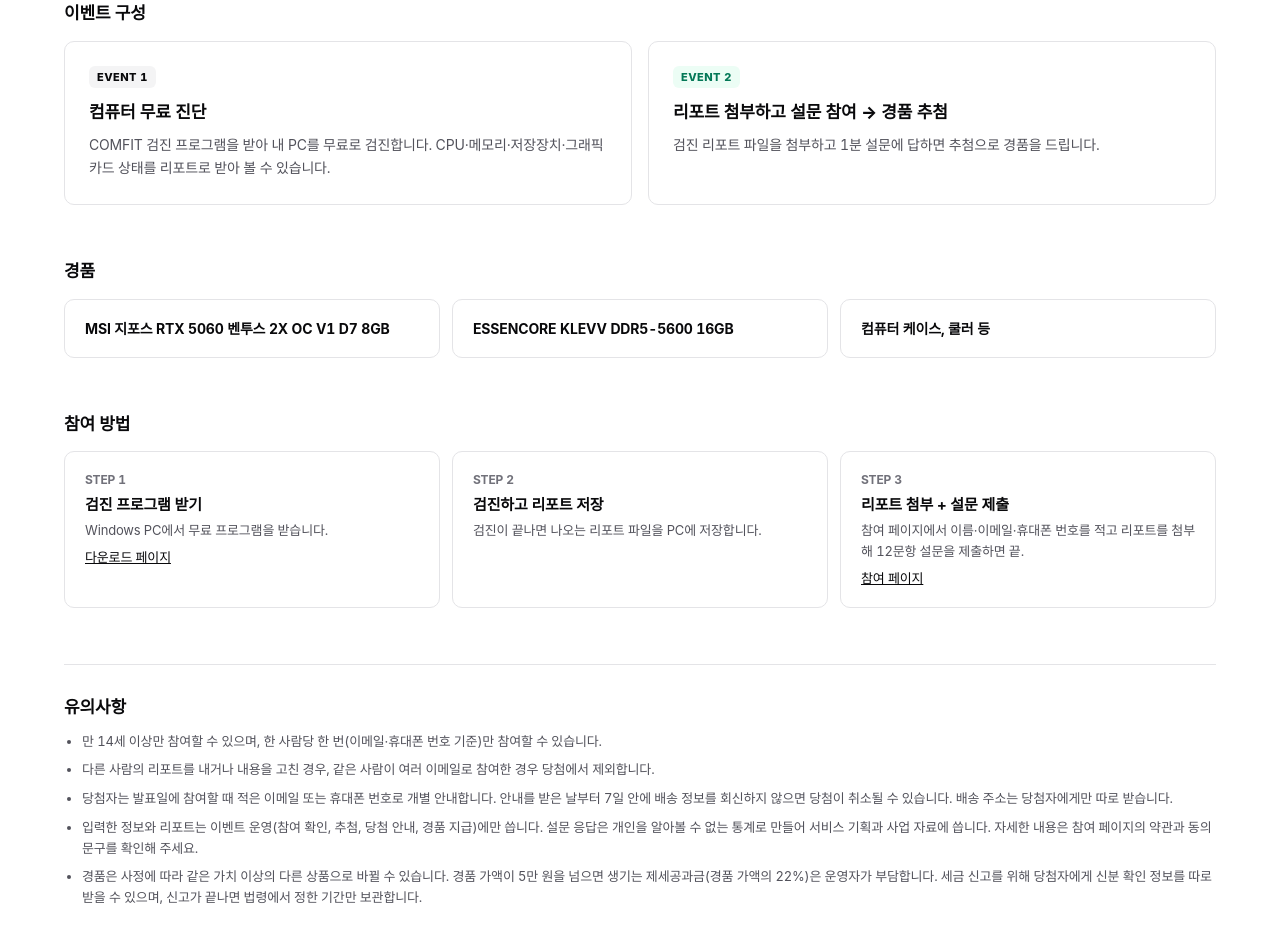
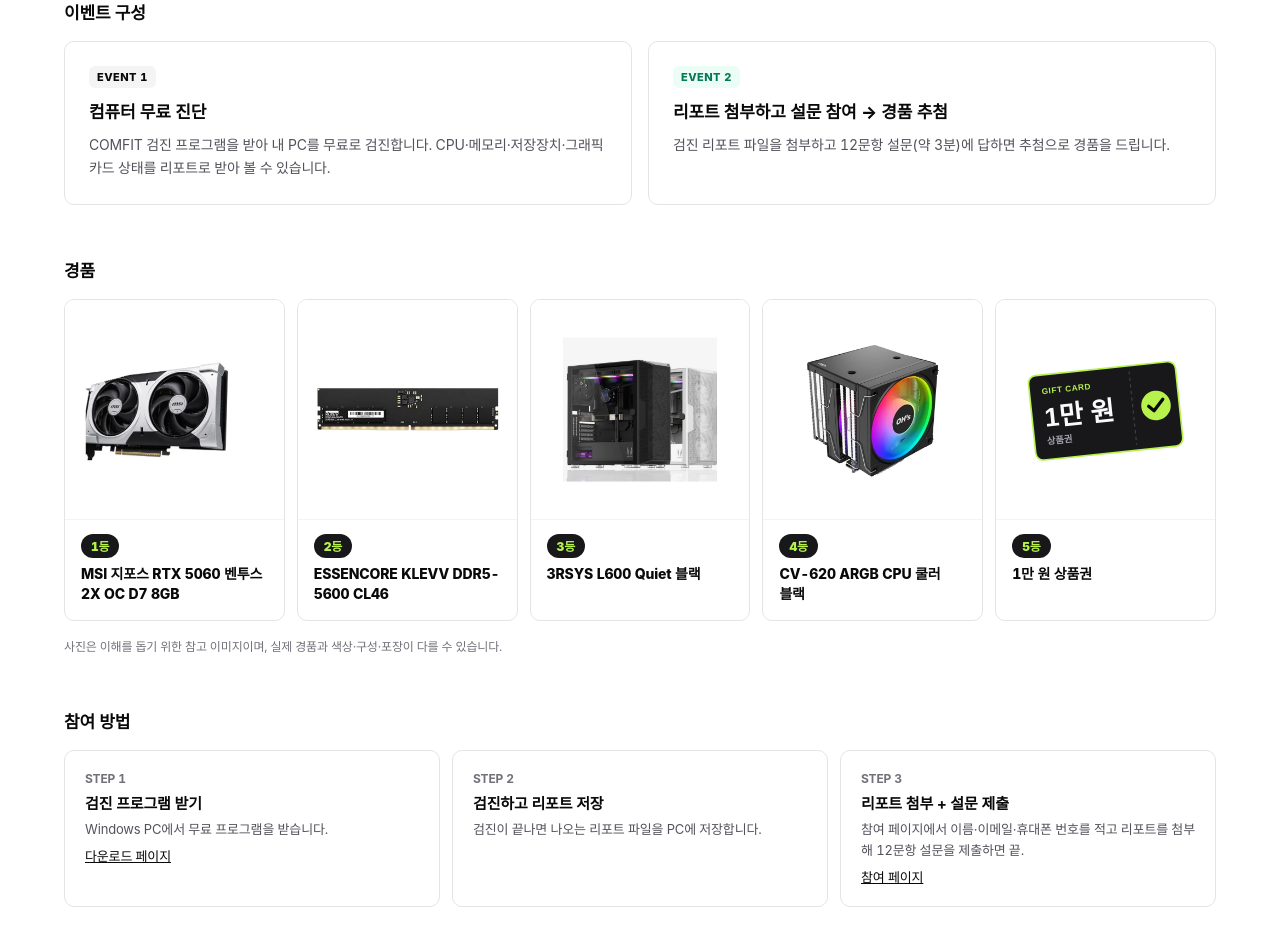
Before and after one commit to fromistarantino/comfit_web_2026, a plain HTML site: page web/event.html in a window 1280 px wide. Shown: the part 774-1704 px from the top of the page. Drawn offline with Linux system fonts and the light colour scheme; a web font is replaced by a local one.

Commit message:
이벤트 경품을 1~5등으로 명시하고 상품 사진 추가
이벤트 안내 페이지의 경품을 등수·상품명·사진 카드로 바꾼다.
1등 사진은 받은 이미지의 상자에 다른 모델명(RTX 5060 Ti)이 적혀 있어
상자를 지우고 그래픽카드 본체만 썼다. 5등 상품권은 그림을 새로 만들었다.
사진은 참고 이미지라는 안내를 붙이고, 이벤트 설명의 '1분 설문'을 12문항으로 고쳤다.

Co-Authored-By: Claude Opus 5.5 <noreply@anthropic.com>
Claude-Session: https://claude.ai/code/session_01511dtq9PojZqHyNvhA4uKU

```diff
--- a/mobile/mobile.css
+++ b/mobile/mobile.css
@@ -26,6 +26,9 @@
   footer nav { gap:8px !important; }
   main { padding-top:24px !important; }
 
+  /* 쓰는 화면: event — 경품 카드 두 줄씩 */
+  .cf-prizes { grid-template-columns:repeat(2, minmax(0, 1fr)) !important; gap:8px !important; }
+
   /* 쓰는 화면: index */
   .cf-gift { flex:0 1 46%; }
   .cf-frog { flex:0 1 54%; }
--- a/web/config.js
+++ b/web/config.js
@@ -20,11 +20,15 @@ window.COMFIT = {
   // 접수를 받는 중이면 true, 마감하면 false (false면 참여 양식 대신 "마감" 안내가 나옵니다)
   eventOpen: true,
 
-  // 경품 목록 (이벤트 안내·참여 페이지에 그대로 나옵니다)
+  // 경품 목록 (이벤트 안내 페이지에 사진과 함께 나옵니다)
+  //   rank: 등수, name: 상품 이름, img: 사진 파일 (web/assets 폴더, 없으면 '' 로 비워 두면 사진 없이 표시)
+  //   count: 당첨 인원 (예: '1명'). 비워 두면 표시하지 않습니다.
   prizes: [
-    'MSI 지포스 RTX 5060 벤투스 2X OC V1 D7 8GB',
-    'ESSENCORE KLEVV DDR5-5600 16GB',
-    '컴퓨터 케이스, 쿨러 등'
+    { rank: '1등', name: 'MSI 지포스 RTX 5060 벤투스 2X OC D7 8GB', img: 'assets/prize-1-gpu.webp', count: '' },
+    { rank: '2등', name: 'ESSENCORE KLEVV DDR5-5600 CL46', img: 'assets/prize-2-ram.webp', count: '' },
+    { rank: '3등', name: '3RSYS L600 Quiet 블랙', img: 'assets/prize-3-case.webp', count: '' },
+    { rank: '4등', name: 'CV-620 ARGB CPU 쿨러 블랙', img: 'assets/prize-4-cooler.webp', count: '' },
+    { rank: '5등', name: '1만 원 상품권', img: 'assets/prize-5-voucher.svg', count: '' }
   ],
 
   // 당첨자가 배송 정보를 회신해야 하는 기간(일). 넘기면 당첨 취소·재추첨 (참여 약관에 나옵니다)
@@ -91,5 +95,10 @@ window.COMFIT = {
   c.contactText = c.hasEmail ? c.contactEmail : '연락처 이메일 등록 전 — 공지사항으로 알릴 예정';
   c.isOpen = !!c.eventOpen; c.isClosed = !c.isOpen;
   c.hasEndpoint = !!c.formEndpoint;
-  c.prizes = c.prizes || []; c.footerLines = c.footerLines || [];
+  c.prizes = (c.prizes || []).map(function (p) {
+    if (typeof p === 'string') p = { name: p };
+    return { rank: p.rank || '', name: p.name || '', img: p.img || '', count: p.count || '',
+      hasRank: !!p.rank, hasImg: !!p.img, noImg: !p.img, hasCount: !!p.count };
+  });
+  c.footerLines = c.footerLines || [];
 })(window.COMFIT);
--- a/web/event.html
+++ b/web/event.html
@@ -90,18 +90,25 @@
 <div style="border: 1px solid #E4E4E7; border-radius: 10px; padding: 24px; display: flex; flex-direction: column; gap: 10px;">
 <span style="align-self: flex-start; display: inline-flex; align-items: center; height: 22px; padding: 0 8px; border-radius: 6px; background: #ECFDF5; color: #047857; font-size: 11px; font-weight: 800; letter-spacing: 0.04em;">EVENT 2</span>
 <strong style="font-size: 17px; font-weight: 800;">리포트 첨부하고 설문 참여 → 경품 추첨</strong>
-<p style="margin: 0; font-size: 14px; line-height: 1.7; color: #52525B;">검진 리포트 파일을 첨부하고 1분 설문에 답하면 추첨으로 경품을 드립니다.</p>
+<p style="margin: 0; font-size: 14px; line-height: 1.7; color: #52525B;">검진 리포트 파일을 첨부하고 12문항 설문(약 3분)에 답하면 추첨으로 경품을 드립니다.</p>
 </div>
 </div>
 </section>
 
 <section aria-labelledby="prize-title" style="display: flex; flex-direction: column; gap: 16px;">
 <h2 id="prize-title" style="margin: 0; font-size: 17px; font-weight: 800; line-height: 1.27;">경품</h2>
-<ul style="margin: 0; padding: 0; list-style: none; display: grid; grid-template-columns: repeat(auto-fit, minmax(240px, 1fr)); gap: 12px;">
-<sc-for list="{{cfg.prizes}}" as="p" hint-placeholder-count="3">
-<li style="border: 1px solid #E4E4E7; border-radius: 10px; padding: 18px 20px; font-size: 14px; font-weight: 700; line-height: 1.5;">{{p}}</li>
+<ul class="cf-prizes" style="margin: 0; padding: 0; list-style: none; display: grid; grid-template-columns: repeat(auto-fill, minmax(190px, 1fr)); gap: 12px;">
+<sc-for list="{{cfg.prizes}}" as="p" hint-placeholder-count="5">
+<li style="border: 1px solid #E4E4E7; border-radius: 10px; overflow: hidden; display: flex; flex-direction: column; background: #FFFFFF;">
+<sc-if value="{{p.hasImg}}" hint-placeholder-val="{{true}}"><img src="{{p.img}}" alt="{{p.rank}} 경품 {{p.name}}" loading="lazy" width="800" height="800" style="display: block; width: 100%; height: auto; aspect-ratio: 1 / 1; object-fit: contain; background: #FFFFFF; border-bottom: 1px solid #F4F4F5;"></sc-if>
+<div style="padding: 14px 16px 16px; display: flex; flex-direction: column; gap: 6px;">
+<span style="display: flex; align-items: center; gap: 8px; flex-wrap: wrap;"><sc-if value="{{p.hasRank}}" hint-placeholder-val="{{true}}"><span style="display: inline-flex; align-items: center; height: 24px; padding: 0 10px; border-radius: 999px; background: #18181B; color: #B6F24B; font-size: 12px; font-weight: 900;">{{p.rank}}</span></sc-if><sc-if value="{{p.hasCount}}" hint-placeholder-val="{{false}}"><span style="font-size: 12px; font-weight: 700; color: #71717A;">{{p.count}}</span></sc-if></span>
+<strong style="font-size: 14px; font-weight: 800; line-height: 1.45; word-break: keep-all;">{{p.name}}</strong>
+</div>
+</li>
 </sc-for>
 </ul>
+<p style="margin: 0; font-size: 12px; line-height: 1.6; color: #71717A;">사진은 이해를 돕기 위한 참고 이미지이며, 실제 경품과 색상·구성·포장이 다를 수 있습니다.</p>
 </section>
 
 <section aria-labelledby="how-title" style="display: flex; flex-direction: column; gap: 16px;">
```
Also changed, not shown: web/assets/prize-1-gpu.webp (added), web/assets/prize-2-ram.webp (added), web/assets/prize-3-case.webp (added), web/assets/prize-4-cooler.webp (added), web/assets/prize-5-voucher.svg (added).
